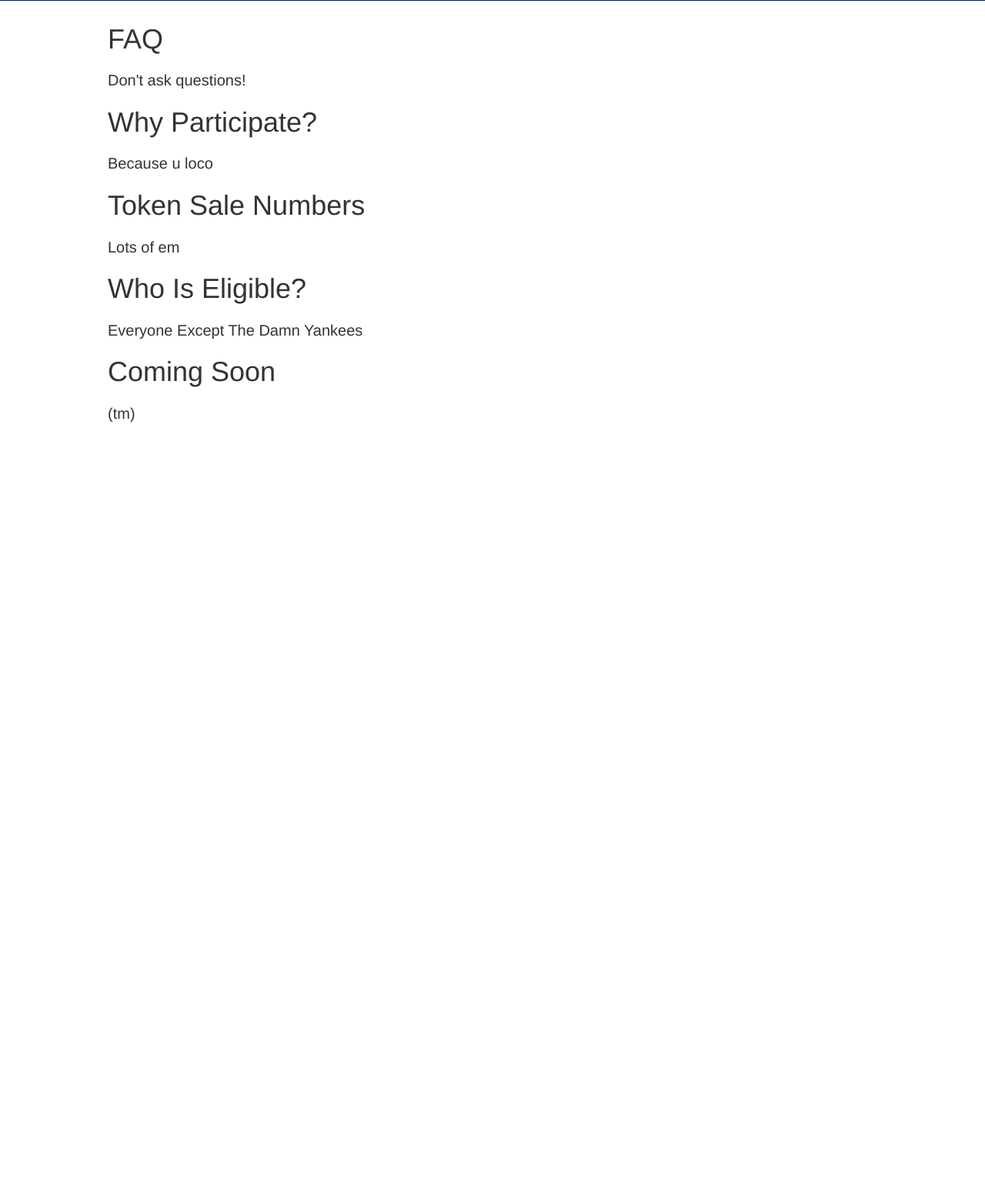
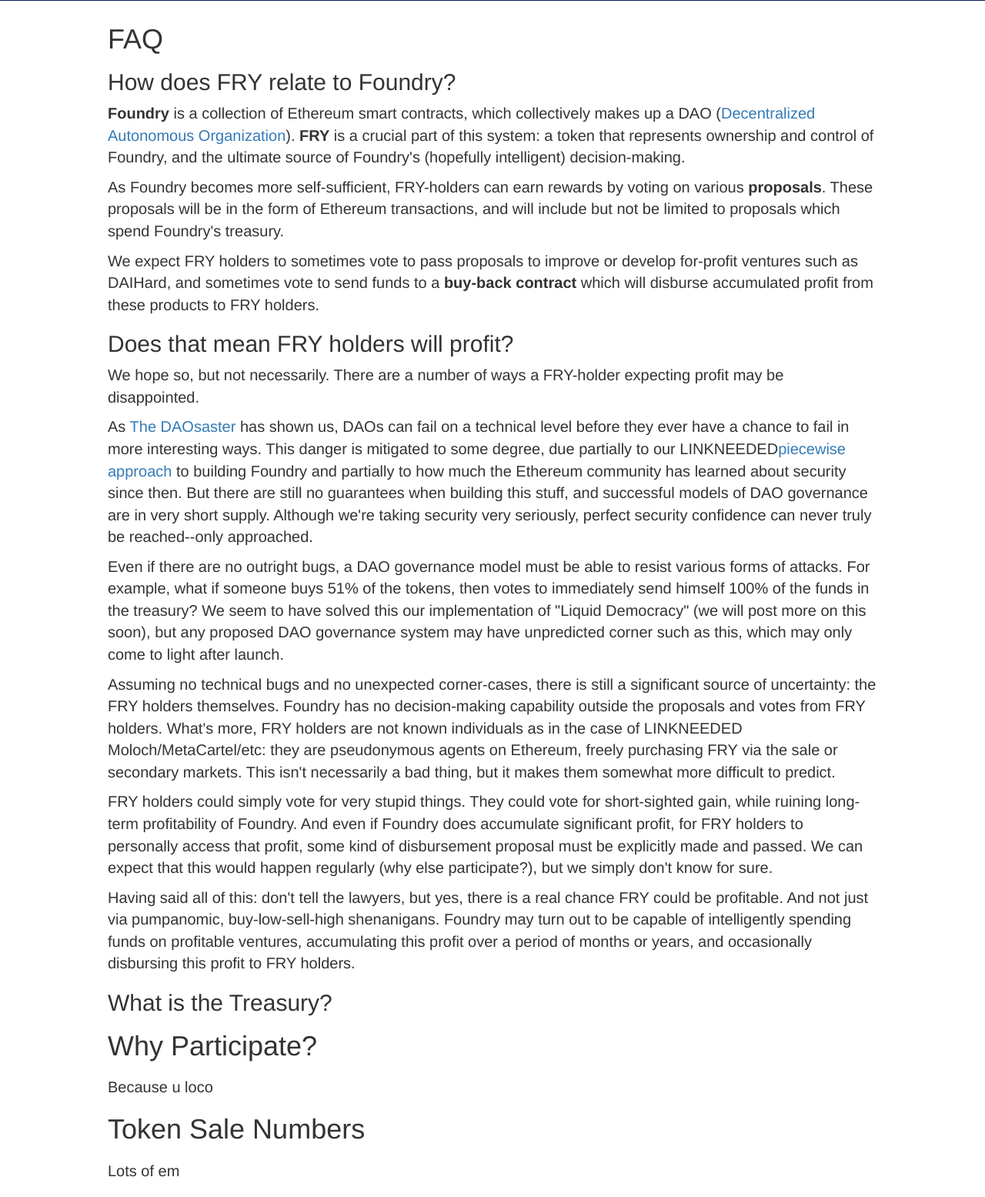
Before and after one commit to team-toast/foundrydao.com, a PHP site: page /sale/ in a window 1280 px wide. Shown: the part 477-2032 px from the top of the page at 77% size. Before the commit the page ends 1026 px from the top, so only its background shows below. Run offline with PHP 8.4, Linux system fonts and the light colour scheme.

Commit message:
Added to sale's FAQ

```diff
--- a/html/sale/index.php
+++ b/html/sale/index.php
@@ -16,8 +16,60 @@
     <div align=center class="body">
         <div align=left style="max-width: 1000px;">
             <h1>FAQ</h1>
-            <p>Don't ask questions!
-            </p>
+                <h2>How does FRY relate to Foundry?</h2>
+                    <p>
+                        <b>Foundry</b> is a collection of Ethereum smart contracts, which collectively makes up a DAO
+                        (<a href="https://en.wikipedia.org/wiki/Decentralized_autonomous_organization">Decentralized Autonomous Organization</a>).
+                        <b>FRY</b> is a crucial part of this system: a token that represents ownership and control of Foundry,
+                        and the ultimate source of Foundry's (hopefully intelligent) decision-making.
+                    </p><p>
+                        As Foundry becomes more self-sufficient, FRY-holders can earn rewards by voting on various <b>proposals</b>.
+                        These proposals will be in the form of Ethereum transactions,
+                        and will include but not be limited to proposals which spend Foundry's treasury.
+                    </p><p>
+                        We expect FRY holders to sometimes vote to pass proposals
+                        to improve or develop for-profit ventures such as DAIHard,
+                        and sometimes vote to send funds to a <b>buy-back contract</b> which will
+                        disburse accumulated profit from these products to FRY holders.
+                    </p>
+                <h2>Does that mean FRY holders will profit?</h2>
+                    <p>
+                        We hope so, but not necessarily. There are a number of ways a FRY-holder expecting profit may be disappointed.
+                    </p><p>
+                        As <a href="https://en.wikipedia.org/wiki/The_DAO_(organization)">The DAOsaster</a> has shown us, DAOs can fail on a technical level
+                        before they ever have a chance to fail in more interesting ways.
+                        This danger is mitigated to some degree, due partially to our LINKNEEDED<a href="#">piecewise approach</a> to building Foundry
+                        and partially to how much the Ethereum community has learned about security since then.
+                        But there are still no guarantees when building this stuff, and successful models of DAO governance are in very short supply.
+                        Although we're taking security very seriously, perfect security confidence can never truly be reached--only approached.
+                    </p><p>
+                        Even if there are no outright bugs, a DAO governance model must be able to resist various forms of attacks.
+                        For example, what if someone buys 51% of the tokens, then votes to immediately send himself
+                        100% of the funds in the treasury?
+                        We seem to have solved this our implementation of "Liquid Democracy" (we will post more on this soon),
+                        but any proposed DAO governance system may have unpredicted corner such as this,
+                        which may only come to light after launch.
+                    </p><p>
+                        Assuming no technical bugs and no unexpected corner-cases, there is still a significant source of uncertainty:
+                        the FRY holders themselves.
+                        Foundry has no decision-making capability outside the proposals and votes from FRY holders. What's more,
+                        FRY holders are not known individuals as in the case of LINKNEEDED Moloch/MetaCartel/etc:
+                        they are pseudonymous agents on Ethereum, freely purchasing FRY via the sale or secondary markets.
+                        This isn't necessarily a bad thing, but it makes them somewhat more difficult to predict.
+                    </p><p>
+                        FRY holders could simply vote for very stupid things. They could vote for short-sighted gain,
+                        while ruining long-term profitability of Foundry. And even if Foundry does accumulate significant profit,
+                        for FRY holders to personally access that profit, some kind of disbursement proposal must be explicitly
+                        made and passed. We can expect that this would happen regularly (why else participate?),
+                        but we simply don't know for sure.
+                    </p><p>
+                        Having said all of this: don't tell the lawyers, but yes, there is a real chance FRY could be profitable.
+                        And not just via pumpanomic, buy-low-sell-high shenanigans.
+                        Foundry may turn out to be capable of intelligently spending funds on profitable ventures,
+                        accumulating this profit over a period of months or years,
+                        and occasionally disbursing this profit to FRY holders.
+                    </p>
+                <h2>What is the Treasury?</h2>
             <h1>Why Participate?</h1>
             <p>Because u loco
             </p>
```
